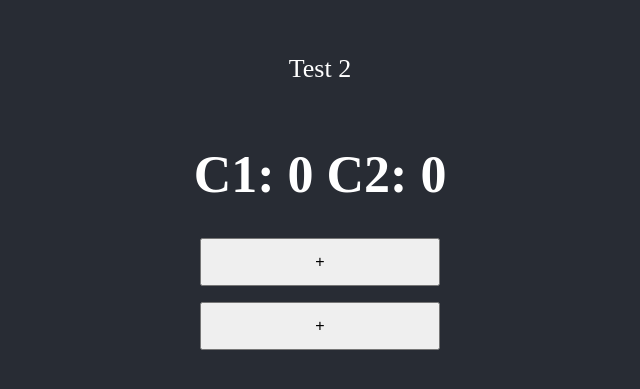
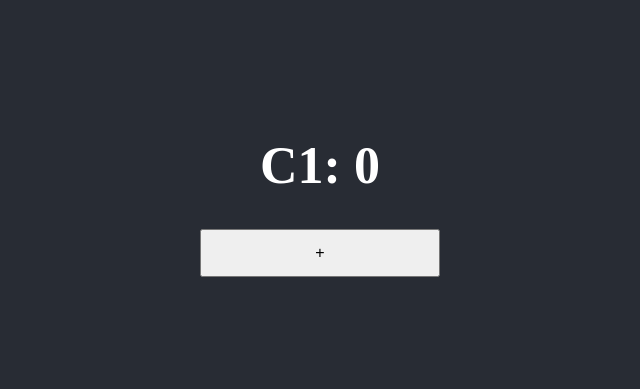
Before and after one commit to claudiobelempb/react-rooks, a React (Create React App) app: page / in a window 1280 px wide. Shown: the part 203-592 px from the top of the page, without its empty margins (320-960 px from the left). Built offline with nearby package versions, Linux system fonts and the light colour scheme.

Commit message:
useCallback - React Hook

```diff
--- /dev/null
+++ b/src/UseCallback.js
@@ -0,0 +1,36 @@
+import React, { useState, useCallback } from 'react';
+import P from 'prop-types';
+import './App.css';
+
+const Button = React.memo(function Button({ incrementButton }) {
+  console.log('Filho');
+  return (
+    <button type={'button'} onClick={() => incrementButton(100)}>
+      +
+    </button>
+  );
+});
+
+const UseCallback = () => {
+  const [counter, setCounter] = useState(0);
+
+  const incrementCounter = useCallback((num) => {
+    setCounter((c) => c + num);
+  }, []);
+
+  console.log('Pai');
+  return (
+    <div className={'App'}>
+      <header className={'App-header'}>
+        <h1>C1: {counter}</h1>
+        <Button incrementButton={incrementCounter} />
+      </header>
+    </div>
+  );
+};
+
+Button.propTypes = {
+  incrementButton: P.func,
+};
+
+export { UseCallback };
--- a/src/index.js
+++ b/src/index.js
@@ -3,12 +3,13 @@
 import './App.css';
 // import { App } from './App';
 // import { UseState } from './UseState';
-import { UseEffect } from './UseEffect';
+// import { UseEffect } from './UseEffect';
+import { UseCallback } from './UseCallback';
 import reportWebVitals from './reportWebVitals';
 
 ReactDOM.render(
   <React.StrictMode>
-    <UseEffect />
+    <UseCallback />
   </React.StrictMode>,
   document.getElementById('root'),
 );
```
